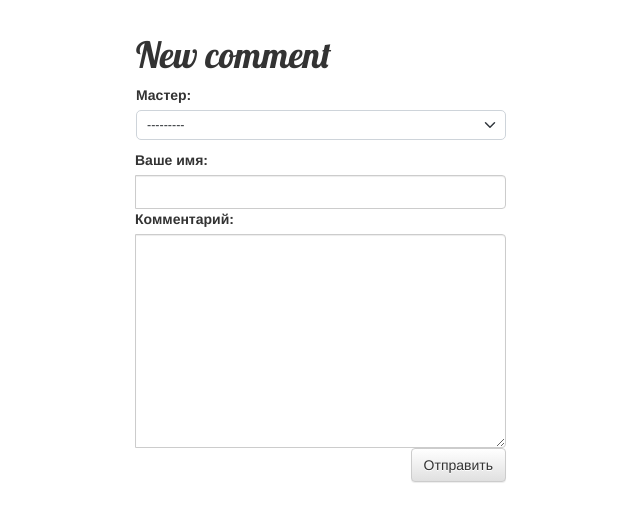
After one commit to miazigoo/BeautyCity, a Django app: template templates/comments_form.html in a window 1280 px wide. The commit adds this page. Shown: the top 522 px of the page, without its empty margins (319-959 px from the left). Run offline with Django 4.2, Linux system fonts and the light colour scheme; the template is opened without the code that fills it: values that come from a table or form of the project are taken from there, others are empty; parts of the project's set-up code (start-up, migrations or seed data) failed here and were passed over; some libraries are stand-ins or nearby versions.

Commit message:
Добавлено: Создана возжможность читать и добавлять комментарии к выбранному мастеру

```diff
--- a/bot/admin.py
+++ b/bot/admin.py
@@ -6,7 +6,7 @@ from .models import (
     Procedures,
     Appointments,
     Weekend,
-    AboutUs, StartText, Client
+    AboutUs, StartText, Client, Comment
 )
 
 
@@ -32,3 +32,4 @@ admin.site.register(Weekend)
 admin.site.register(AboutUs)
 admin.site.register(StartText)
 admin.site.register(Client)
+admin.site.register(Comment)
--- /dev/null
+++ b/bot/forms.py
@@ -0,0 +1,42 @@
+from django import forms
+from django.forms import ModelForm
+from django.utils.translation import gettext_lazy as _
+
+from .models import Comment, Employee
+
+CHOICES_MASTERS = []
+for maser in Employee.objects.all():
+    CHOICES_MASTERS.append((f'{maser.name}', f'{maser.name}'))
+
+
+class CommentForm(ModelForm):
+    # master = forms.ChoiceField(label='Мастер:', choices=CHOICES_MASTERS, widget=forms.Select(
+    #     attrs={'class': 'form-select form-select-lg mb-3'}))
+    # author = forms.CharField(label='Ваше имя:', max_length=80, empty_value='Ваше имя:',
+    #                          widget=forms.TextInput(attrs={"class": "form-control"})
+    #                          )
+    # text = forms.CharField(label='Комментарий:',
+    #                        widget=forms.Textarea(attrs={"class": "form-control"})
+    #                        )
+
+    class Meta:
+        model = Comment
+        fields = ('master', 'author', 'text')
+        widgets = {
+            'master': forms.Select(attrs={'class': 'form-select form-select-lg mb-3'}),
+            'author': forms.TextInput(attrs={'class': 'form-control'}),
+            'text': forms.Textarea(attrs={'class': 'form-control'}),
+
+        }
+        labels = {
+            'master': _('Мастер:'),
+            'author': _('Ваше имя:'),
+            'text': _('Комментарий'),
+        }
+    # def __init__(self, *args, **kwargs):
+    #     super().__init__(*args, **kwargs)
+    #     self.fields['rouse'].widget.attrs.update({'class':'form-control'})
+    #     self.fields['color'].widget.attrs.update({'type': 'radio'})
+    #     self.fields['color'].widget.attrs.update({'name': 'inlineRadioOptions'})
+    #     self.fields['color_type'].widget.attrs.update({'type': 'radio'})
+    #     self.fields['color_type'].widget.attrs.update({'name':'inlineRadioOptions'})
--- a/bot/models.py
+++ b/bot/models.py
@@ -1,4 +1,6 @@
+
 from django.db import models
+from django.utils import timezone
 
 
 class Salons(models.Model):
@@ -179,3 +181,22 @@ class StartText(models.Model):
     class Meta:
         verbose_name = "Стартовый текст"
         verbose_name_plural = "Стартовые текста"
+
+
+class Comment(models.Model):
+    master = models.ForeignKey(Employee, on_delete=models.CASCADE, related_name='comments')
+    author = models.CharField(max_length=200)
+    text = models.TextField()
+    created_date = models.DateTimeField(default=timezone.now)
+    approved_comment = models.BooleanField(default=True)
+
+    def approve(self):
+        self.approved_comment = True
+        self.save()
+
+    def __str__(self):
+        return self.text
+
+    class Meta:
+        verbose_name = "Комментарий"
+        verbose_name_plural = "Комментарии"
--- /dev/null
+++ b/static/stile.css
@@ -0,0 +1,46 @@
+.page-header {
+    background-color: #ff9400;
+    margin-top: 0;
+    padding: 20px 20px 20px 40px;
+}
+
+.page-header h1, .page-header h1 a, .page-header h1 a:visited, .page-header h1 a:active {
+    color: #ffffff;
+    font-size: 36pt;
+    text-decoration: none;
+}
+
+.content {
+    margin-left: 40px;
+}
+
+h1, h2, h3, h4 {
+    font-family: 'Lobster', cursive;
+}
+
+.date {
+    color: #828282;
+}
+
+.save {
+    float: right;
+}
+
+.post-form textarea, .post-form input {
+    width: 100%;
+}
+
+.top-menu, .top-menu:hover, .top-menu:visited {
+    color: #ffffff;
+    float: right;
+    font-size: 26pt;
+    margin-right: 20px;
+}
+
+.post {
+    margin-bottom: 70px;
+}
+
+.post h1 a, .post h1 a:visited {
+    color: #000000;
+}
--- a/templates/base.html
+++ b/templates/base.html
@@ -6,40 +6,24 @@
   <meta http-equiv="X-UA-Compatible" content="IE=edge">
   <meta name="viewport" content="width=device-width, initial-scale=1.0">
   <link rel="stylesheet" href="{% static 'bootstrap.min.css' %}">
+  <link rel="stylesheet" href="{% static 'stile.css' %}">
+  <link rel="stylesheet" href="//maxcdn.bootstrapcdn.com/bootstrap/3.2.0/css/bootstrap.min.css">
+  <link rel="stylesheet" href="//maxcdn.bootstrapcdn.com/bootstrap/3.2.0/css/bootstrap-theme.min.css">
+  <link href="https://fonts.googleapis.com/css?family=Lobster&subset=latin,cyrillic" rel="stylesheet" type="text/css">
+  <link rel="stylesheet" href="{% static 'stile.css' %}">
   <title>Оплата</title>
 </head>
 <body>
   <div class="container">
     <div class="row mt-4">
-      <div class="card card text-bg-secondary mb-6" style="width: 38rem;">
-        <h3 class="text-center">Оплата услуг салона "Beauty City"</h3>
-        <form method="POST" action="https://yoomoney.ru/quickpay/confirm.xml">
-          <div class="col-sm-8 mt-10">
-          <label class="col-sm-16 col-form-label">Сумма услуги ₽</label>
-          <input type="text" value="{{ price }}" class="form-control bg-info">
-          <label class="col-sm-12 col-form-label">ЮMoney №</label>
-          <input type="text" name="receiver" value="4100117804701310" class="form-control bg-info" readonly>
-        </div>
-        <div class="form-group form-check mt-4">
-          <input type="radio" name="paymentType" value="PC" class="form-check-input">
-          <label class="form-check-label">ЮMoney Деньгами</label>
-        </div>
-      <div class="form-group form-check mt-4">
-        <input type="radio" name="paymentType" value="AC" class="form-check-input">
-        <label class="form-check-label">Банковской картой</label>
-      </div>
-      <h4 class="text-center"> О покупателе </h4>
-      <div class="col-sm-8 mt-3">
-        <input type="text" class="form-control mb-4 bg-info" value="{{ client_name }}">
-        <input type="text" class="form-control mb-4 bg-info"  value="{{ client_phone}}" >
-        <input type="submit" value="Перевести {{ price}} р " class="btn btn-info">
-      </div>
-      </form>
+    {% block content %}
+
+    {% endblock content %}
     </div>
-    <h6 class="mt-5"> Вы будете перенаправлены на защитный протокол для оплаты в Юkassa </h6>
-  </div>
   </div>
 
+
+<script src="https://cdn.jsdelivr.net/npm/bootstrap@5.3.0-alpha3/dist/js/bootstrap.bundle.min.js" integrity="sha384-ENjdO4Dr2bkBIFxQpeoTz1HIcje39Wm4jDKdf19U8gI4ddQ3GYNS7NTKfAdVQSZe" crossorigin="anonymous"></script>
 <script src="{% static 'bootstrap.bundle.min.js' %}"></script>
 </body>
 </html>
--- /dev/null
+++ b/templates/comments_form.html
@@ -0,0 +1,21 @@
+{% extends "base.html" %}
+
+{% block content %}
+
+    <form method="POST" class="post-form">{% csrf_token %}
+      <div class="row align-items-center">
+          <div class="col">
+          </div>
+        <div class="col">
+            <h1>New comment</h1>
+          <div class="input-group">
+            {{ form.as_p }}
+          </div>
+            <button type="submit" class="save btn btn-default">Отправить</button>
+        </div>
+          <div class="col">
+          </div>
+      </div>
+    </form>
+
+{% endblock content %}
```
Also changed, not shown: bot/keyboard/inline_keyboard.py (+7 -3 lines), bot/views.py (+27 -3 lines), templates/comments_views.html (added, +29 -0 lines), templates/payment.html (added, +30 -0 lines), bot/migrations/0008_comment.py (added).
